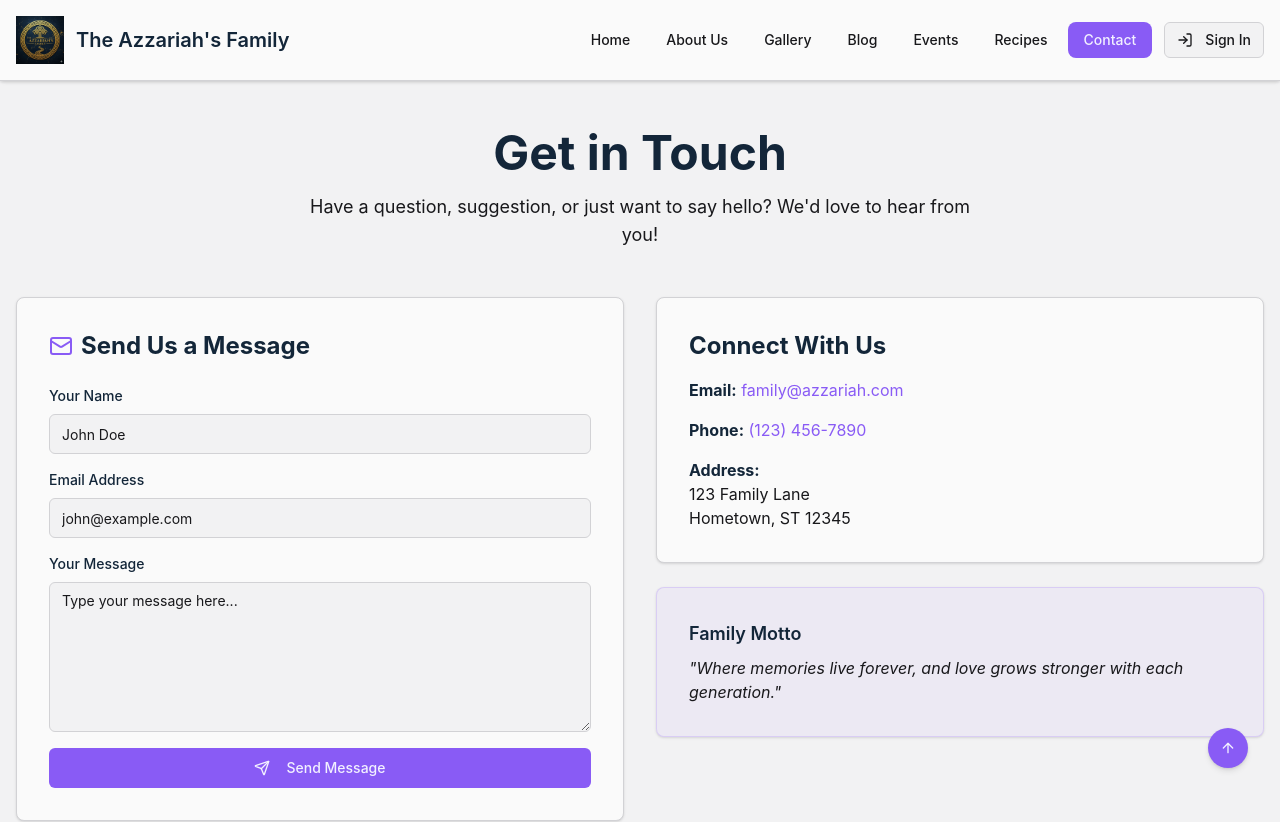
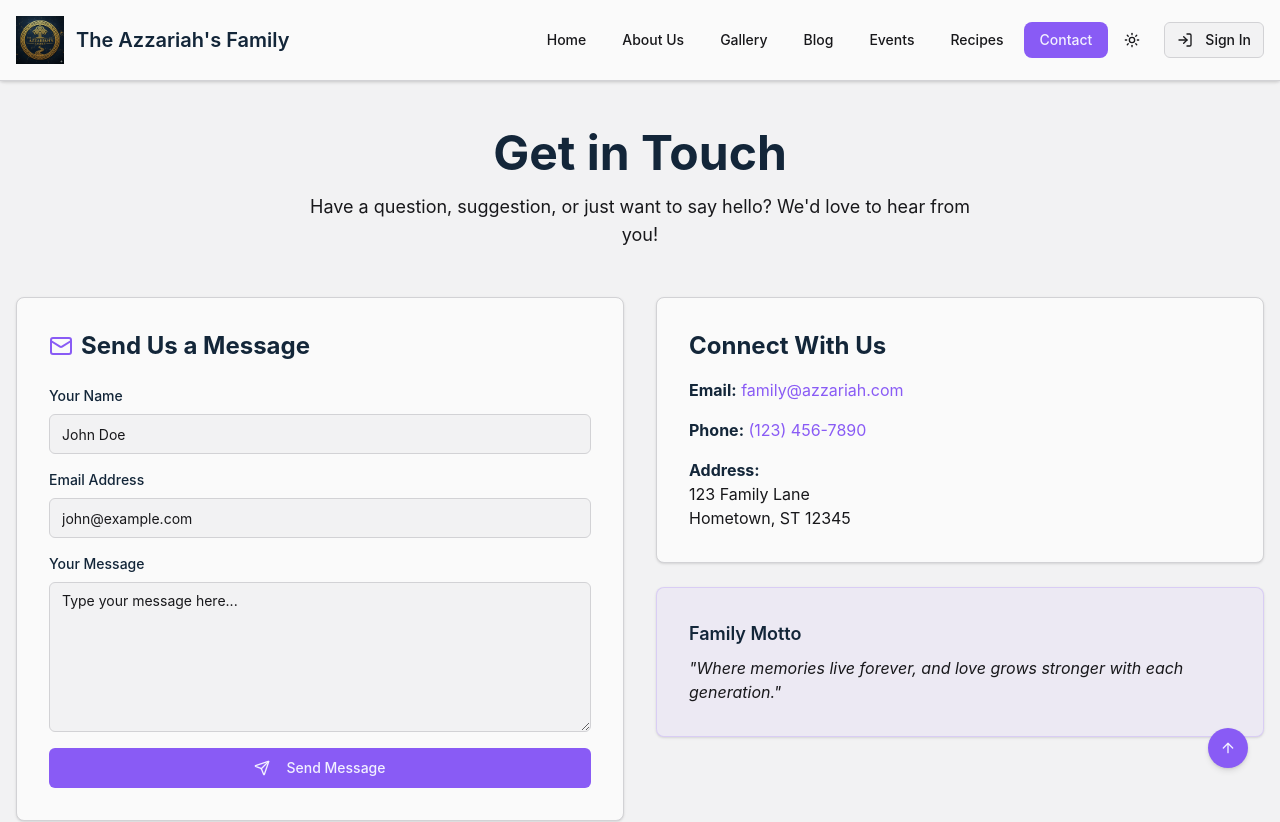
Before and after one commit to JustiNoel/Family-Website, a React (Vite) app: page /contact in a window 1280 px wide. Shown: the top 822 px of the page. Built offline with nearby package versions, Linux system fonts and the light colour scheme; the HTML template or start-up script is replaced by a standard one.

Commit message:
Add theme toggle and content hook
Co-authored-by: JustiNoel <149377206+JustiNoel@users.noreply.github.com>

```diff
--- a/src/App.tsx
+++ b/src/App.tsx
@@ -3,6 +3,7 @@ import { Toaster as Sonner } from "@/components/ui/sonner";
 import { TooltipProvider } from "@/components/ui/tooltip";
 import { QueryClient, QueryClientProvider } from "@tanstack/react-query";
 import { BrowserRouter, Routes, Route } from "react-router-dom";
+import { ThemeProvider } from "next-themes";
 import { Navigation } from "./components/Navigation";
 import { Footer } from "./components/Footer";
 import { AuthProvider } from "./hooks/useAuth";
@@ -21,6 +22,7 @@ import NotFound from "./pages/NotFound";
 const queryClient = new QueryClient();
 
 const App = () => (
+  <ThemeProvider attribute="class" defaultTheme="light" enableSystem>
     <QueryClientProvider client={queryClient}>
       <TooltipProvider>
         <Toaster />
@@ -50,6 +52,7 @@ const App = () => (
         </BrowserRouter>
       </TooltipProvider>
     </QueryClientProvider>
+  </ThemeProvider>
 );
 
 export default App;
--- a/src/components/Navigation.tsx
+++ b/src/components/Navigation.tsx
@@ -65,6 +65,7 @@ export const Navigation = () => {
                 <Shield className="w-3 h-3" /> Admin
               </Link>
             )}
+            <ThemeToggle />
             {user ? (
               <Button variant="ghost" size="sm" onClick={handleSignOut} className="ml-2">
                 <LogOut className="w-4 h-4 mr-1" /> Sign Out
```
Lines whose indentation alone changed are shown as unchanged.
